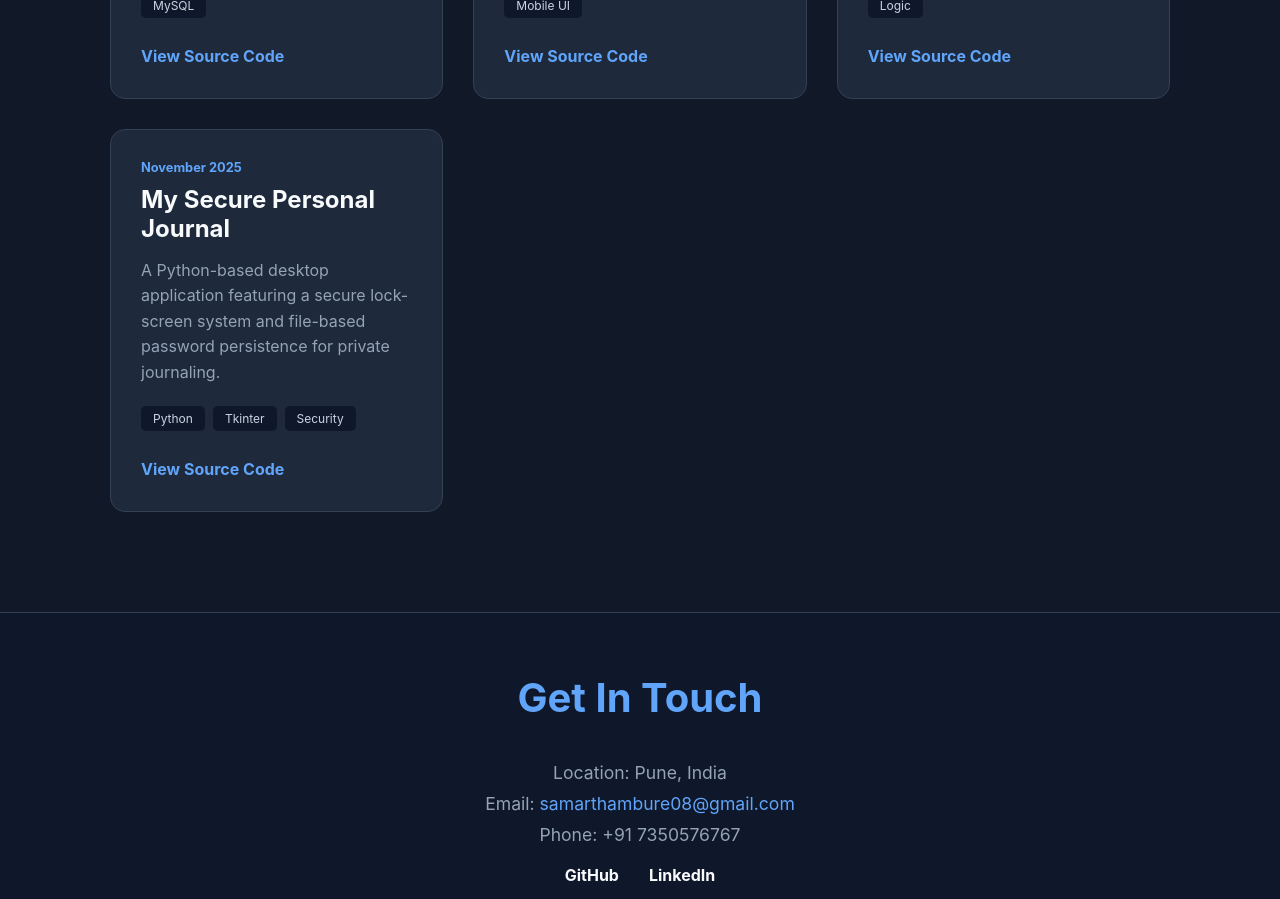
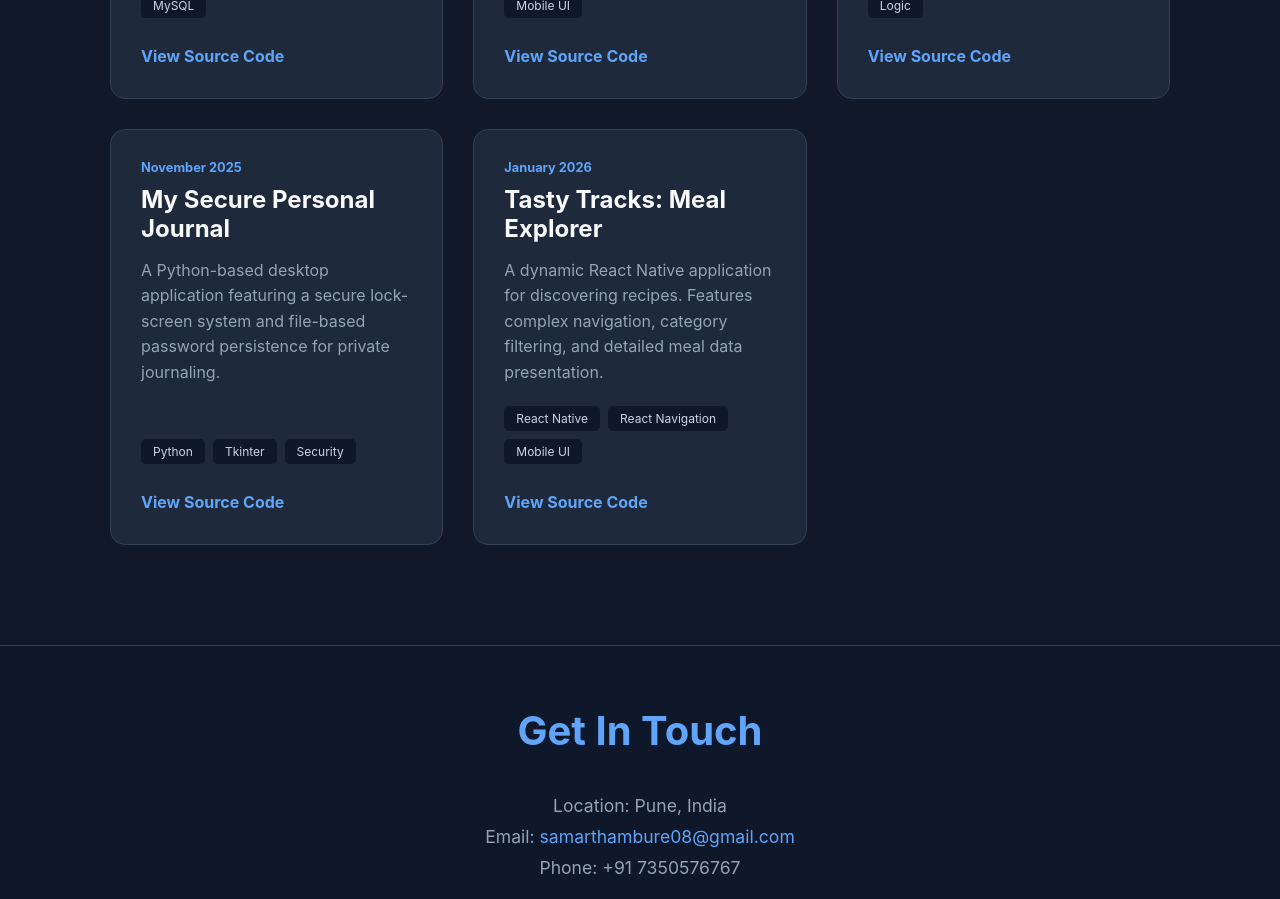
Before and after one commit to samarth-ambure/Samarth-Ambure-Portfolio, a React (Create React App) app: page / in a window 1280 px wide. Shown: the part 2520-3419 px from the top of the page. Built offline with nearby package versions, Linux system fonts and the light colour scheme.

Commit message:
Added my new project to project section

```diff
--- a/src/components/Projects.js
+++ b/src/components/Projects.js
@@ -4,7 +4,7 @@ import './Projects.css';
 function Projects() {
   const projectList = [
     {
-      title: "Sanjeevne Drops ",
+      title: "Sanjeevne Drops",
       date: "August 2025",
       description: "A full-stack web application built with Spring Boot and React for managing blood inventory and donors. Features RESTful APIs and MySQL integration.",
       tech: ["Java", "Spring Boot", "ReactJS", "MySQL"],
@@ -30,7 +30,14 @@ function Projects() {
       description: "A Python-based desktop application featuring a secure lock-screen system and file-based password persistence for private journaling.",
       tech: ["Python", "Tkinter", "Security"],
       link: "https://github.com/samarth-ambure/My-Personal-Journal"
-    }
+    },
+       {
+      title: "Tasty Tracks: Meal Explorer",
+      date: "January 2026",
+      description: "A dynamic React Native application for discovering recipes. Features complex navigation, category filtering, and detailed meal data presentation.",
+      tech: ["React Native", "React Navigation", "Mobile UI"],
+      link: "https://github.com/samarth-ambure/Tasty-Tracks-React-Native-Meal-Explorer"
+    },
   ];
 
   return (
```
